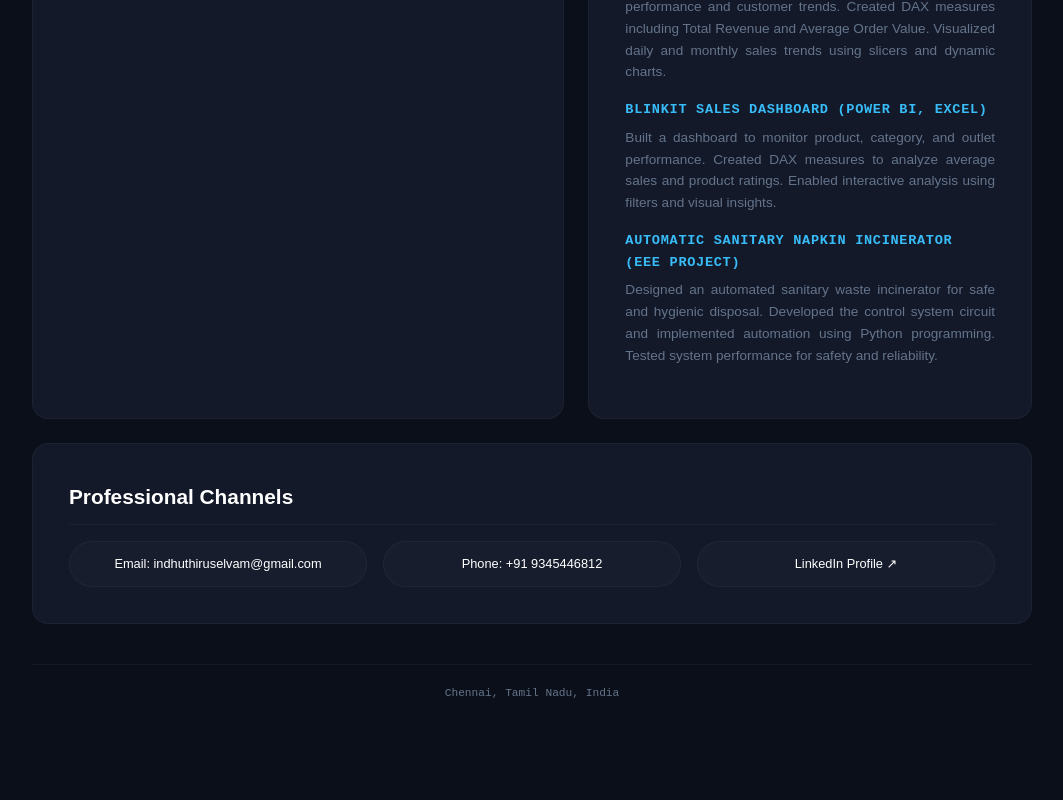
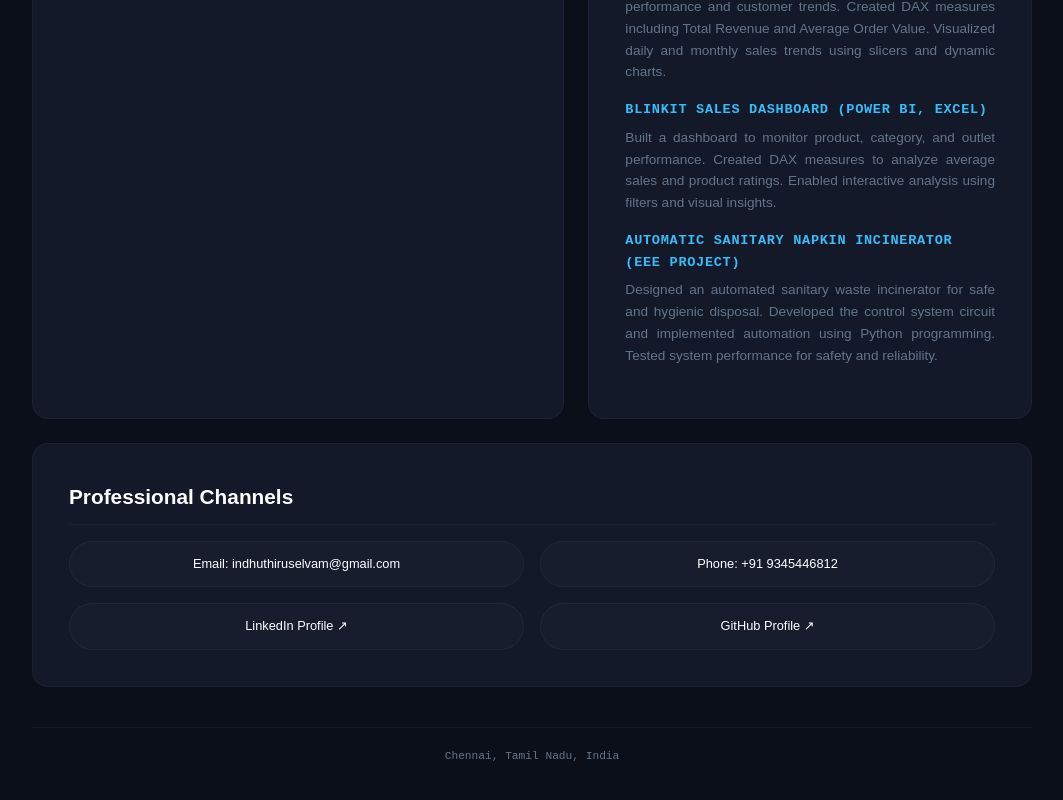
Before and after one commit to Indira-Priyadharshini/Indira-Priyadharshini, a plain HTML site: page index.html in a window 1280 px wide. Shown: the part 1388-2188 px from the top of the page, without its empty margins (108-1171 px from the left). Before the commit the page ends 2151 px from the top, so only its background shows below. Drawn offline with Linux system fonts and the light colour scheme.

Commit message:
Change links-grid to use 2 columns instead of 3

```diff
--- a/index.html
+++ b/index.html
@@ -97,7 +97,7 @@
             .span-2 { grid-column: span 2; }
             .card { padding: 36px; }
             .card h2 { font-size: 1.3rem; }
-            .links-grid { display: grid; grid-template-columns: repeat(3, 1fr); gap: 16px; }
+            .links-grid { display: grid; grid-template-columns: repeat(2, 1fr); gap: 16px; }
         }
     </style>
 </head>
@@ -223,6 +223,7 @@
                     <a href="mailto:indhuthiruselvam@gmail.com" class="link-item">Email: indhuthiruselvam@gmail.com</a>
                     <a href="tel:+919345446812" class="link-item">Phone: +91 9345446812</a>
                     <a href="https://www.linkedin.com/in/t-indira-priyadharshini-0b29463a8" target="_blank" class="link-item">LinkedIn Profile ↗</a>
+                    <a href="https://github.com/indira-priyadharshini" target="_blank" class="link-item">GitHub Profile ↗</a>
                 </div>
             </div>
         </div>
```
